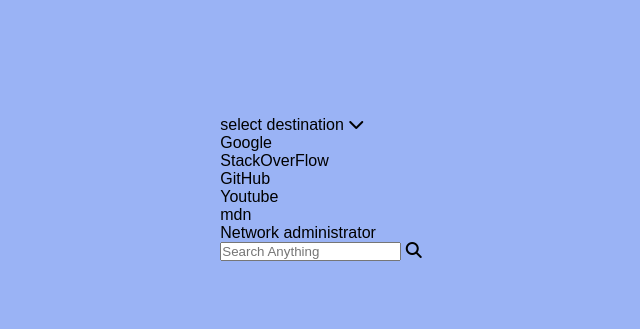
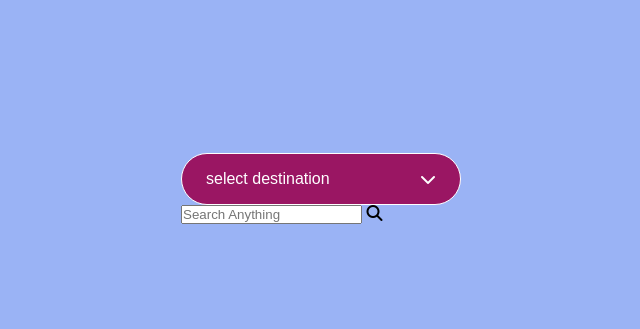
Before and after one commit to himanshu-sheetlani/Code-Commands, a plain HTML site: page assets/home.html in a window 1280 px wide. Shown: the part 142-471 px from the top of the page, without its empty margins (319-959 px from the left). Drawn offline with Linux system fonts and the light colour scheme.

Commit message:
dropbox style

```diff
--- a/assets/home.css
+++ b/assets/home.css
@@ -22,3 +22,36 @@
     height: 70vh;
     background-color: var(--blue);
 }
+
+
+.dropdown {
+    position: relative;
+    width: 280px;
+    border-radius: 50px;
+    border: 1px solid var(--white);
+    background-color: var(--purple);
+    box-shadow: var(--shadow);
+    cursor: pointer;
+}
+
+.dropdown-text {
+    display: flex;
+    align-items: center;
+    justify-content: space-between;
+    font-size: 1rem;
+    font-weight: 500;
+    color: var(--white);
+    padding: 1rem 1.5rem;
+}
+
+.dropdown-list {
+    position: absolute;
+    top: 4rem;
+    left: 0;
+    width: 100%;
+    max-height: 0;
+    overflow: hidden;
+    border-radius: 15px;
+    background-color: var(--white);
+    transition: max-height 0.5s;
+}
```
